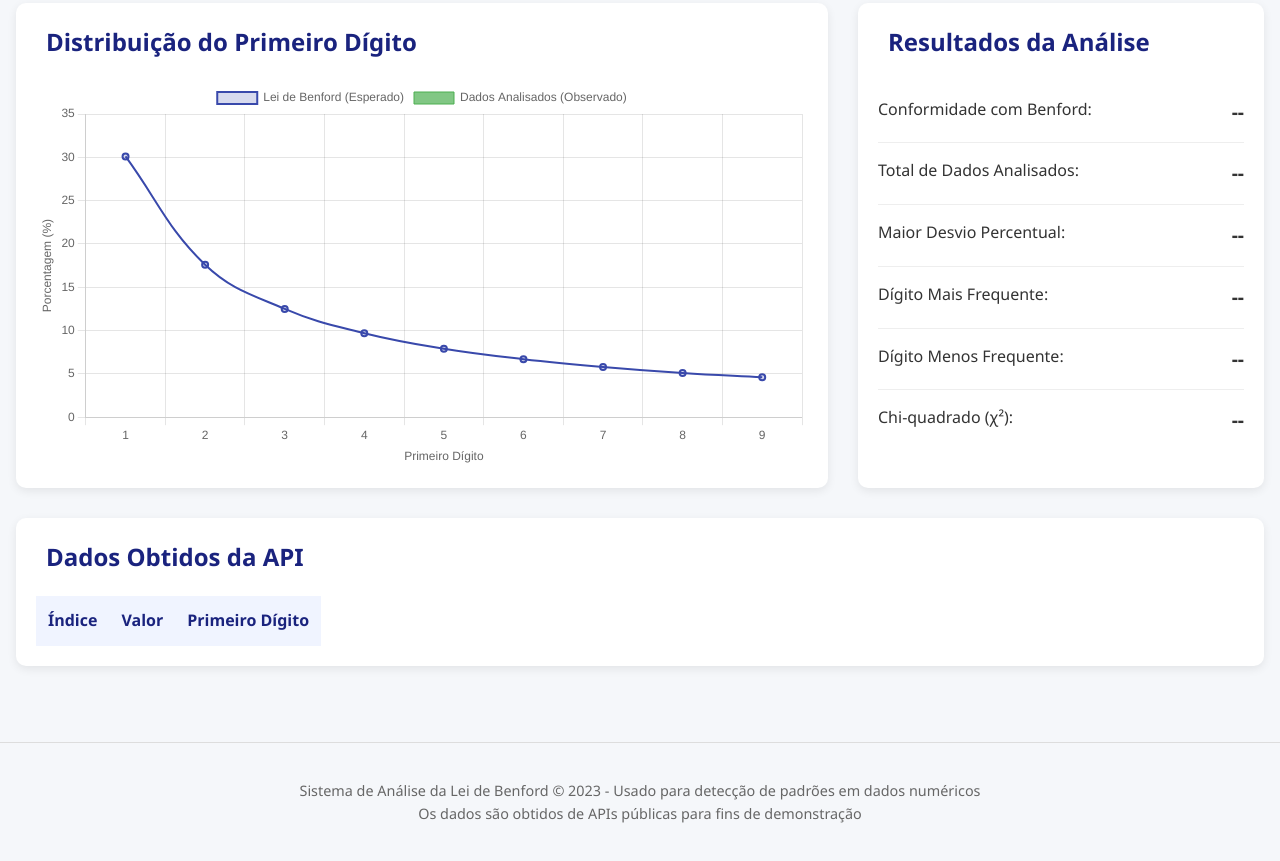
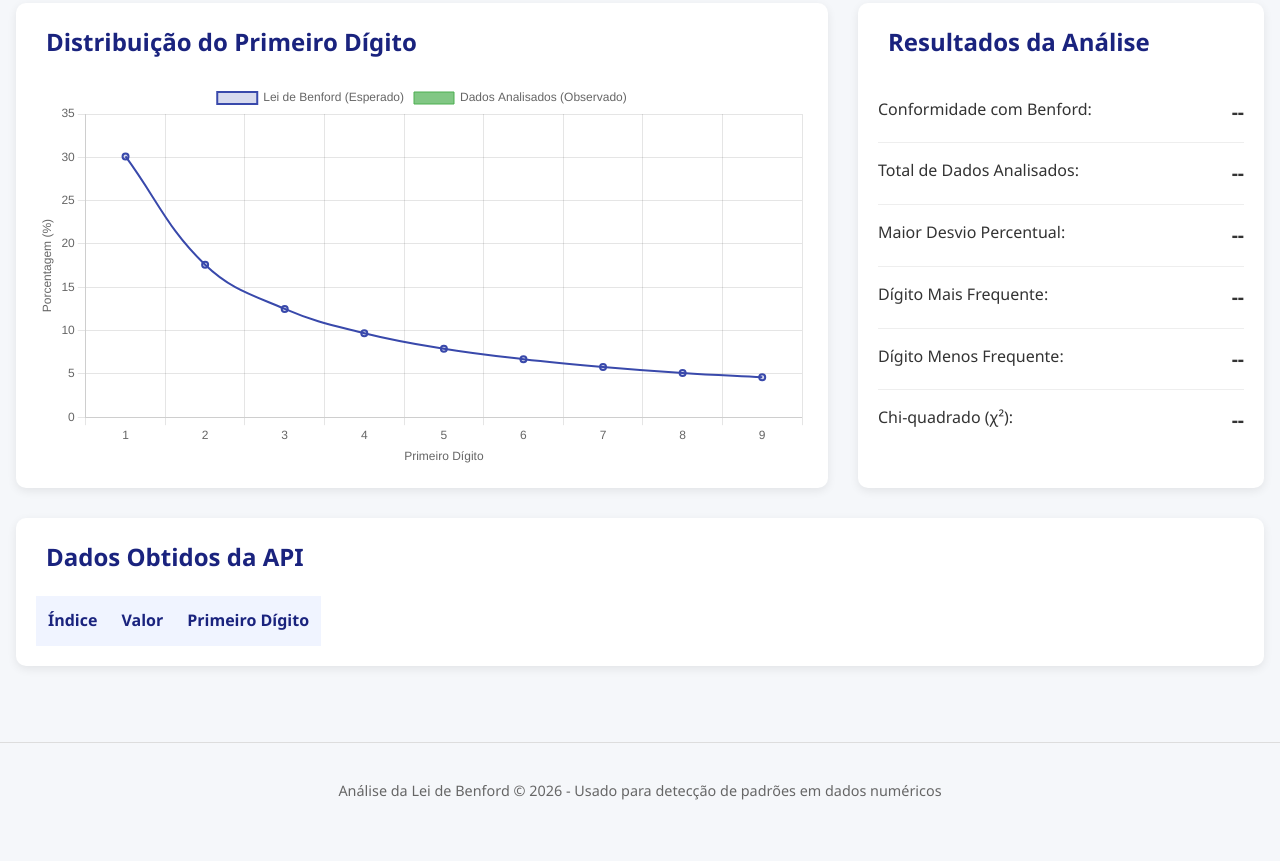
Before and after one commit to arjios/benford, a website: page index.html in a window 1280 px wide. Shown: the part 973-1834 px from the top of the page. After the commit the page ends 1811 px from the top, so only its background shows below. Drawn offline with nearby package versions, Linux system fonts and the light colour scheme.

```diff
--- a/index.html
+++ b/index.html
@@ -166,9 +166,8 @@
 
     <footer>
         <div class="container">
-            <p>Sistema de Análise da Lei de Benford &copy; 2023 - Usado para detecção de padrões em dados numéricos
+            <p>Análise da Lei de Benford &copy; 2026 - Usado para detecção de padrões em dados numéricos
             </p>
-            <p>Os dados são obtidos de APIs públicas para fins de demonstração</p>
         </div>
     </footer>
     <script src="scripts/benford.js"></script>
```
